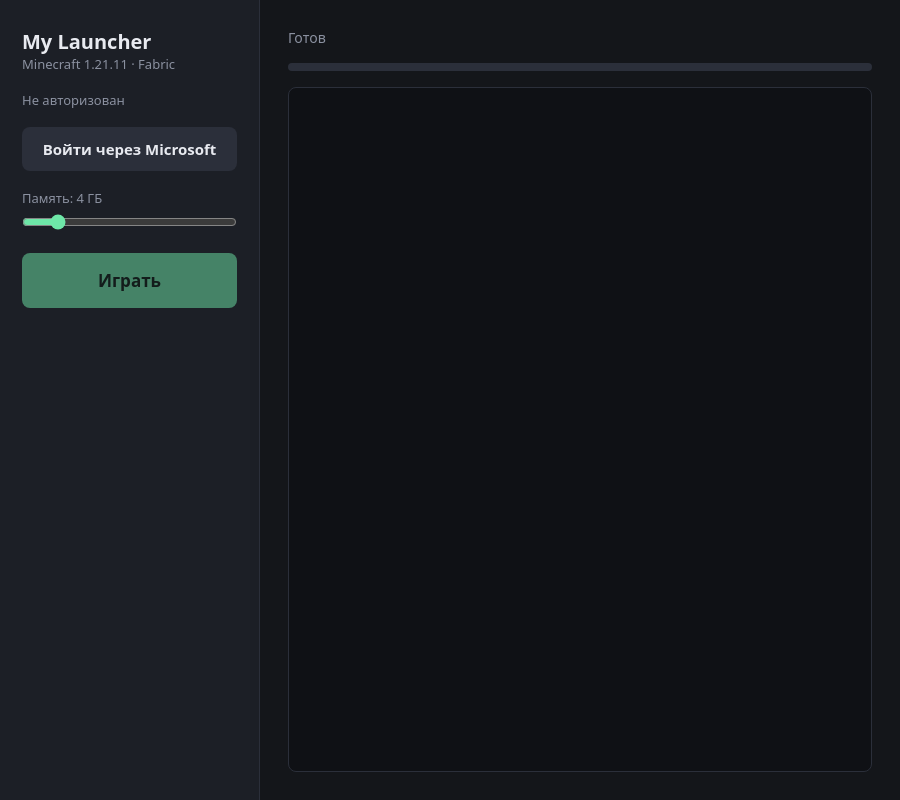
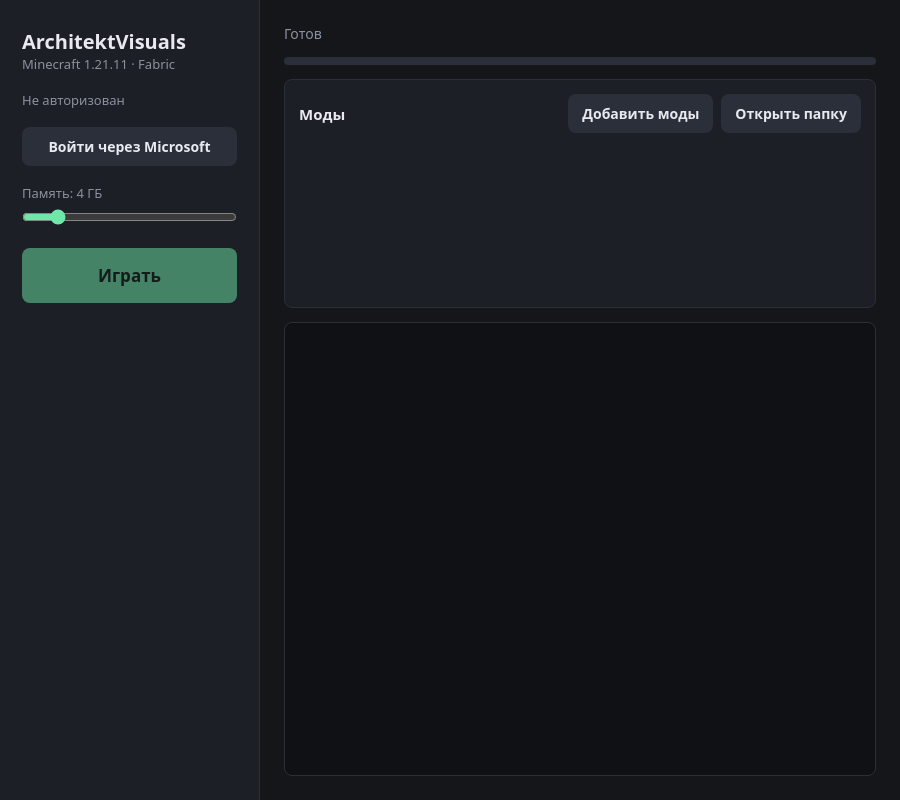
Before and after one commit to ArchitektLauncher/ArchitektLauncher, an Electron app: page src/index.html in a window 900 px wide. Drawn offline with Linux system fonts and the light colour scheme; no server answers.

Commit message:
Change title and enhance mod section in index.html
Updated the title and added new styles and sections for mods.

```diff
--- a/src/index.html
+++ b/src/index.html
@@ -3,30 +3,41 @@
 <head>
 <meta charset="utf-8">
 <meta http-equiv="Content-Security-Policy" content="default-src 'self'; style-src 'self' 'unsafe-inline'">
-<title>My Launcher</title>
+<title>ArchitektVisuals</title>
 <style>
-  :root { --bg:#14161a; --panel:#1c1f26; --line:#2b2f3a; --text:#e8eaf0; --dim:#8b91a0; --accent:#6ee7a8; }
+  :root { --bg:#14161a; --panel:#1c1f26; --line:#2b2f3a; --text:#e8eaf0; --dim:#8b91a0; --accent:#6ee7a8; --danger:#ff7b7b; }
   * { box-sizing:border-box; margin:0; font-family: system-ui, -apple-system, "Segoe UI", sans-serif; }
   body { background:var(--bg); color:var(--text); height:100vh; display:grid; grid-template-columns:260px 1fr; }
   aside { background:var(--panel); border-right:1px solid var(--line); padding:28px 22px; display:flex; flex-direction:column; gap:18px; }
   h1 { font-size:20px; font-weight:700; }
+  h2 { font-size:15px; font-weight:600; }
   .ver { color:var(--dim); font-size:13px; }
-  main { padding:28px; display:flex; flex-direction:column; gap:16px; min-height:0; }
-  button { border:0; border-radius:8px; padding:12px 16px; font-size:15px; font-weight:600; cursor:pointer; background:var(--line); color:var(--text); }
+  main { padding:24px; display:flex; flex-direction:column; gap:14px; min-height:0; }
+  button { border:0; border-radius:8px; padding:10px 14px; font-size:14px; font-weight:600; cursor:pointer; background:var(--line); color:var(--text); }
   button.play { background:var(--accent); color:#0c1a12; font-size:17px; padding:16px; }
   button:disabled { opacity:.5; cursor:default; }
   button:focus-visible { outline:2px solid var(--accent); outline-offset:2px; }
   label { font-size:13px; color:var(--dim); display:block; margin-bottom:6px; }
   input[type=range] { width:100%; accent-color:var(--accent); }
-  .bar { height:8px; background:var(--line); border-radius:4px; overflow:hidden; }
+  .bar { height:8px; background:var(--line); border-radius:4px; overflow:hidden; flex-shrink:0; }
   .bar > div { height:100%; width:0; background:var(--accent); transition:width .15s; }
   #status { font-size:14px; color:var(--dim); }
+  .mods { background:var(--panel); border:1px solid var(--line); border-radius:8px; padding:14px; display:flex; flex-direction:column; gap:10px; }
+  .mods-head { display:flex; align-items:center; justify-content:space-between; gap:8px; }
+  .mods-actions { display:flex; gap:8px; }
+  #modList { height:150px; overflow:auto; display:flex; flex-direction:column; gap:4px; }
+  .mod { display:flex; align-items:center; gap:10px; padding:6px 8px; border-radius:6px; background:#161920; font-size:13px; }
+  .mod .n { flex:1; overflow:hidden; text-overflow:ellipsis; white-space:nowrap; }
+  .mod.off .n { color:var(--dim); text-decoration:line-through; }
+  .mod button { padding:4px 10px; font-size:12px; }
+  .mod button.del { color:var(--danger); }
+  .empty { color:var(--dim); font-size:13px; padding:8px; }
   #log { flex:1; min-height:0; overflow:auto; background:#0f1115; border:1px solid var(--line); border-radius:8px; padding:12px; font:12px/1.5 ui-monospace, Menlo, Consolas, monospace; color:#aab0bd; white-space:pre-wrap; }
 </style>
 </head>
 <body>
 <aside>
-  <div><h1>My Launcher</h1><div class="ver">Minecraft 1.21.11 · Fabric</div></div>
+  <div><h1>ArchitektVisuals</h1><div class="ver">Minecraft 1.21.11 · Fabric</div></div>
   <div id="user" class="ver">Не авторизован</div>
   <button id="login">Войти через Microsoft</button>
   <button id="logout" hidden>Выйти</button>
@@ -39,6 +50,18 @@
 <main>
   <div id="status">Готов</div>
   <div class="bar"><div id="fill"></div></div>
+
+  <section class="mods">
+    <div class="mods-head">
+      <h2>Моды <span class="ver" id="modCount"></span></h2>
+      <div class="mods-actions">
+        <button id="modAdd">Добавить моды</button>
+        <button id="modOpen">Открыть папку</button>
+      </div>
+    </div>
+    <div id="modList"></div>
+  </section>
+
   <div id="log"></div>
 </main>
 <script src="renderer.js"></script>
```
